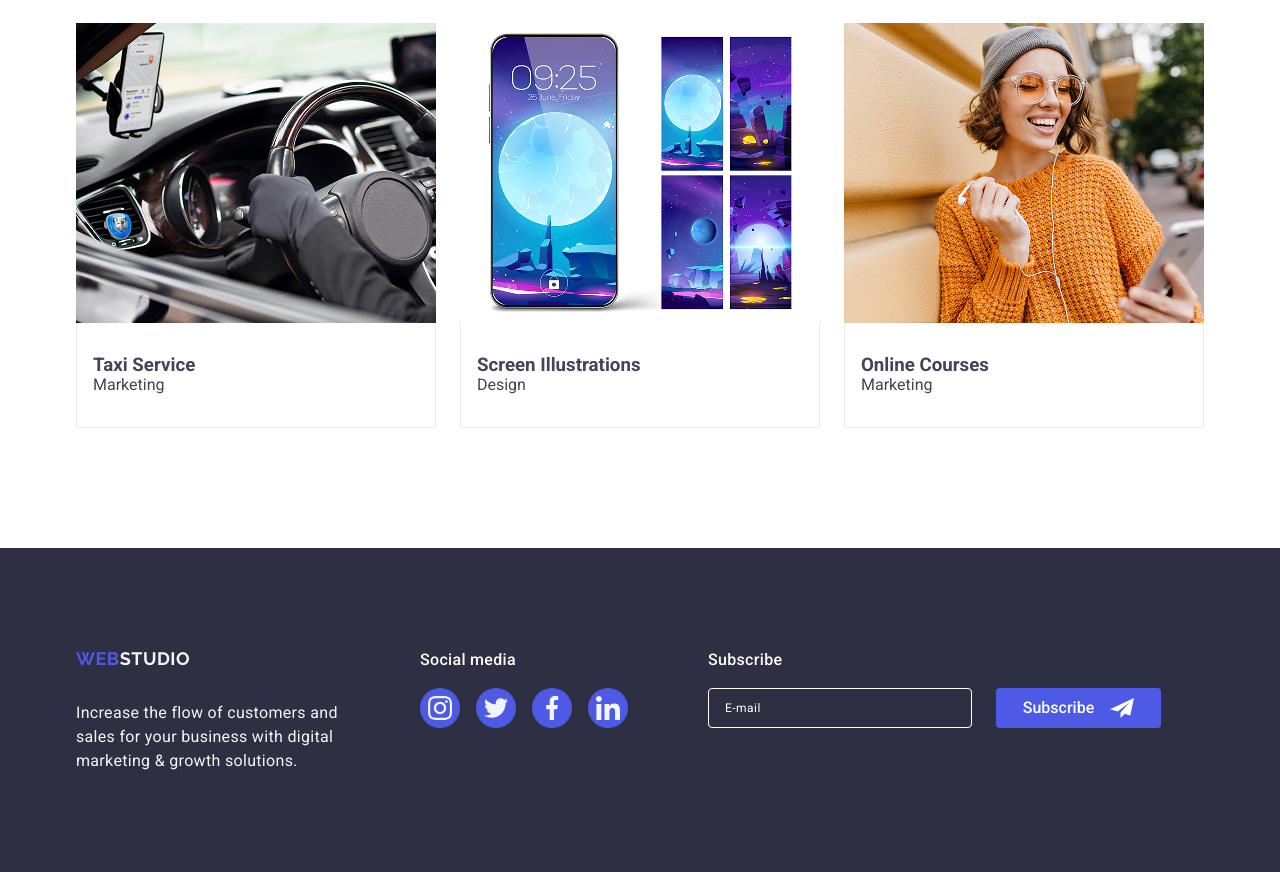
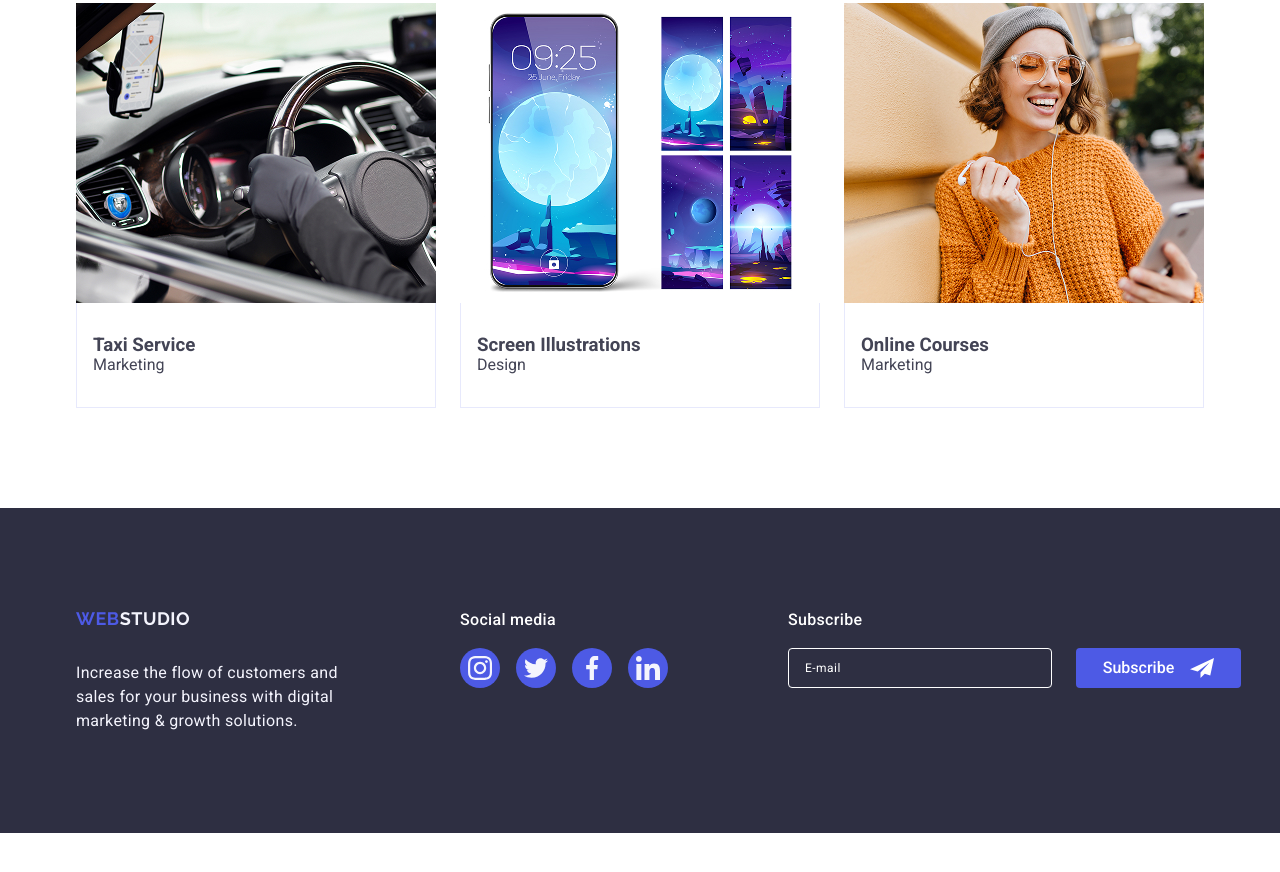
Before and after one commit to AuroraStruct/goit-markup-hw-06, a plain HTML site: page index.html in a window 1280 px wide. Shown: the part 2451-3323 px from the top of the page. After the commit the page ends 3284 px from the top, so only its background shows below. Drawn offline with nearby package versions, Linux system fonts and the light colour scheme.

Commit message:
fix footer

```diff
--- a/css/styles.css
+++ b/css/styles.css
@@ -710,7 +710,7 @@ color: #434455;
 
 @media screen and (min-width: 1158px) {
   .section-portfolio {
-    padding: 120px 0;
+    padding: 100px 0;
   }
 
   .portfolio-list {
@@ -732,14 +732,16 @@ color: #434455;
 }
 
 .footer-container {
-  display: flex;
-  flex-direction: column;
-  align-items: center;
-  gap: 72px;
+max-width: 1158px;
+margin: 0 auto;
+padding-left: 15px;
+padding-right: 15px;
+flex-wrap: nowrap;
+gap: 0;
 }
 /* Centering the logo and text for mobile view */
 .footer-column-wrap {
-  text-align: center;
+  margin-right: 80;
 }
 
 .footer-logo {
@@ -919,15 +921,23 @@ color: #fff;
 
 .footer-container {
 max-width: 1158px;
+margin: 0 auto;
 padding-left: 15px;
 padding-right: 15px;
-    margin: 0 auto;
-    flex-wrap: nowrap; /* Align everything in one row */
-    gap: 0;
+display: flex;
+align-items: flex-start;
+gap: 120px; /* Main spacing between all blocks */
+flex-wrap: nowrap;
 }
 
-  .footer-column-wrap {
-    margin-right: 80px;
+/* Logo + text block */
+.footer-column-wrap:first-child {
+margin-right: 0;
+}
+
+/* Social media block */
+.footer-column-wrap:nth-child(2) {
+margin-right: 0;
 }
 
 .footer-logo {
@@ -936,22 +946,16 @@ color: #fff;
 }
 
 .footer-logo-span {
-    margin-bottom: 16px;
+color: #f4f4fd;
 }
-.footer-logo-span {
 
-  color:#f4f4fd;
-}
 .footer-text {
 width: 264px;
 }
 
-  .footer-column-wrap {
-    margin-right: 80px;
-  }
-
+/* Subscribe block */
 .footer-subscribe {
-    margin-left: auto;
+margin-left: 0; /* Removed auto */
 }
 
 .footer-column-wrap .footer-form {
```
Lines whose indentation alone changed are shown as unchanged.
